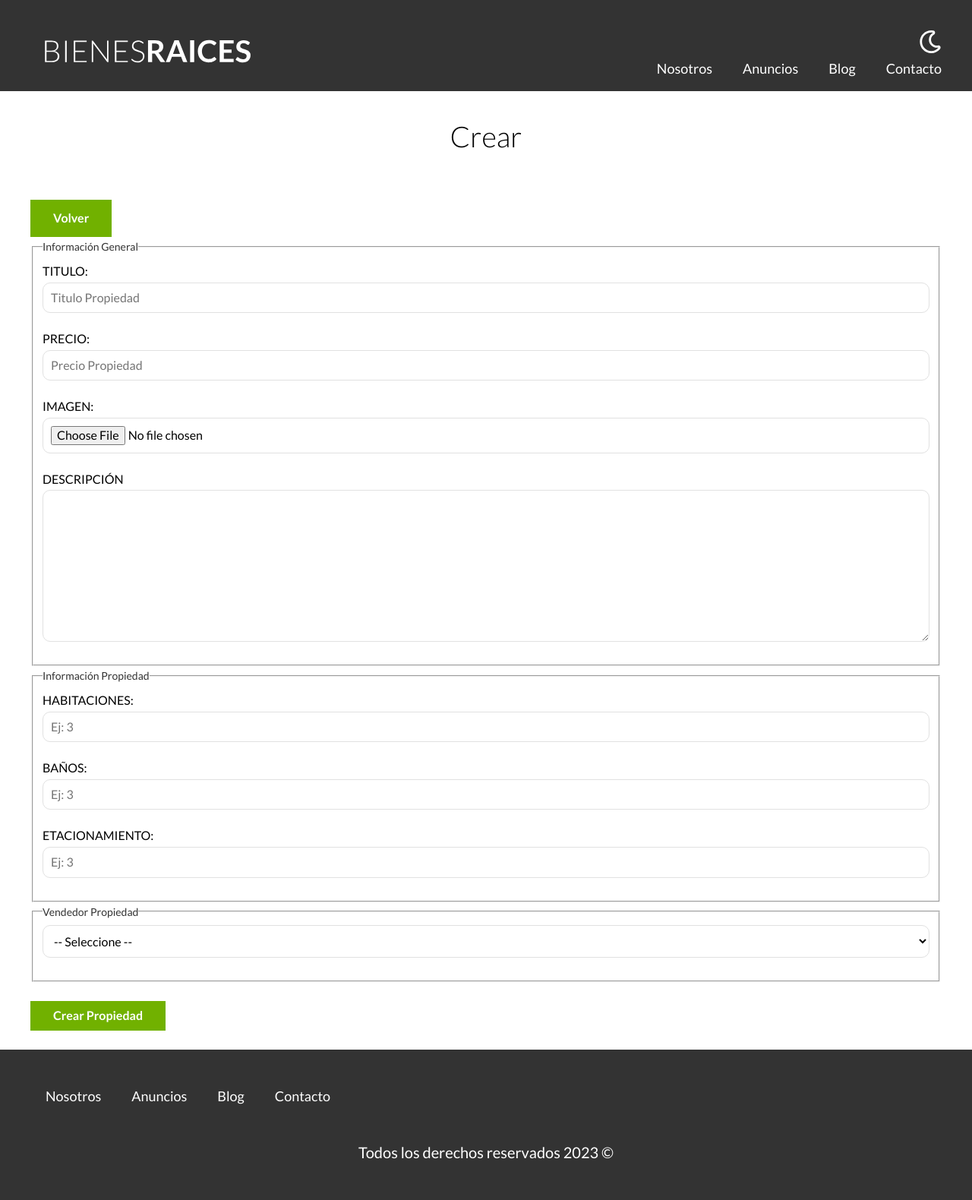
After one commit to nathandb7/bienesraices, a PHP site: page /admin/propiedades/crear.php in a window 1280 px wide. The commit adds this page. Shown: the whole page at 76% size. Run offline with PHP 8.4, Linux system fonts and the light colour scheme.

Commit message:
Integrando DB

```diff
--- /dev/null
+++ b/admin/propiedades/crear.php
@@ -0,0 +1,134 @@
+<?php
+// Base de datos
+    require '../../includes/config/database.php';
+    $db = conectarDB();
+
+    // Arreglo con mensajes de errores
+    $errores = [];
+
+
+    // Ejecutar el código después de que el usuario envia el formulario
+    if ($_SERVER['REQUEST_METHOD'] === 'POST') {
+
+        $titulo = $_POST['titulo'];
+        $precio = $_POST['precio'];
+        $descripcion = $_POST['descripcion'];
+        $habitaciones = $_POST['habitaciones'];
+        $wc = $_POST['wc'];
+        $estacionamiento = $_POST['estacionamiento'];
+        $vendedorId = $_POST['vendedor'];
+
+        if(!$titulo) {
+            $errores[] = "Debes añadir un titulo";
+        }
+
+        if(!$precio) {
+            $errores[] = "El precio es Obligatorio";
+        }
+
+        if( strlen( $descripcion < 50 )) {
+            $errores[] = "La descripción es obligatoria y debe tener al menos 50 caracteres";
+        }
+
+        if(!$habitaciones) {
+            $errores[] = "El número de habitaciones es Obligatorio";
+        }
+
+        if(!$wc) {
+            $errores[] = "El número de baños es Obligatorio";
+        }
+
+        if(!$estacionamiento) {
+            $errores[] = "El número de lugares de estacionamiento es Obligatorio";
+        }
+
+        if(!$vendedorId) {
+            $errores[] = "Elije un vendedor";
+        }
+
+
+        // Revisar que el array de errores no este vacio
+        if(empty($errores)) {
+            // Insertar en la base de datos
+            $query = " INSERT INTO propiedades (titulo, precio, descripcion, habitaciones, wc, estacionamiento, vendedorId) VALUES ( '$titulo',
+            '$precio', '$descripcion', '$habitaciones', '$estacionamiento', '$vendedorId') ";
+
+            // echo $query;
+
+            $resultado = mysqli_query($db, $query);
+
+            if ($resultado) {
+                echo "Insertado Correctament";
+            }
+        }
+
+
+}
+
+
+
+
+require '../../includes/funciones.php';
+incluirTemplate('header');
+?>
+
+<main class="contenedor seccion">
+    <h1>Crear</h1>
+
+    <a href="/admin/index.php" class="boton boton-verde">Volver</a>
+
+    <?php foreach($errores as $error): ?>
+        <div class="alerta error">
+            <?php echo $error; ?>
+        </div>
+    <?php endforeach ?>
+
+    <form class="formulario" method="POST" action="/admin/propiedades/crear.php">
+        <fieldset>
+            <legend>Información General</legend>
+
+            <label for="titulo">Titulo:</label>
+            <input type="text" id="titulo" name="titulo" placeholder="Titulo Propiedad">
+
+            <label for="precio">Precio:</label>
+            <input type="number" id="precio" name="precio" placeholder="Precio Propiedad">
+
+            <label for="imagen">Imagen:</label>
+            <input type="file" id="imagen" name="imagen" accept="image/jpeg, image/png">
+
+            <label for="descripcion">Descripción</label>
+            <textarea id="descripcion" name="descripcion"></textarea>
+        </fieldset>
+
+        <fieldset>
+            <legend>Información Propiedad</legend>
+
+            <label for="habitaciones">Habitaciones:</label>
+            <input type="number" id="habitaciones" name="habitaciones" placeholder="Ej: 3" min="1" max="9">
+
+            <label for="wc">Baños:</label>
+            <input type="number" id="wc" name="wc" placeholder="Ej: 3" min="1" max="9">
+
+            <label for="estacionamiento">Etacionamiento:</label>
+            <input type="number" id="estacionamiento" name="estacionamiento" placeholder="Ej: 3" min="1" max="9">
+
+        </fieldset>
+
+        <fieldset>
+            <legend>Vendedor Propiedad</legend>
+
+            <select name="vendedor">
+                <option value="">-- Seleccione --</option>
+                <option value="1">Nathan</option>
+                <option value="2">Emanuel</option>
+            </select>
+        </fieldset>
+
+        <input type="submit" value="Crear Propiedad" class="boton-verde">
+    </form>
+
+</main>
+
+<?php
+incluirTemplate('footer');
+?>
--- /dev/null
+++ b/includes/config/database.php
@@ -0,0 +1,11 @@
+<?php
+
+function conectarDB() : mysqli {
+    $db = mysqli_connect('localhost', 'root', 'root', 'bienesraices_crud');
+
+    if (!$db) {
+        echo "Error no se pudo conectar";
+        exit;
+    }
+    return $db;
+}
--- a/includes/templates/footer.php
+++ b/includes/templates/footer.php
@@ -11,7 +11,7 @@
         <p class="copyright">Todos los derechos reservados <?php echo date('Y'); ?> &copy;</p>
     </footer>
 
-    <script src="build/js/bundle.min.js"></script>
+    <script src="/build/js/bundle.min.js"></script>
 </body>
 
 </html>
--- a/includes/templates/header.php
+++ b/includes/templates/header.php
@@ -5,22 +5,22 @@
     <meta charset="UTF-8">
     <meta name="viewport" content="width=device-width, initial-scale=1.0">
     <title>Bienes Raices</title>
-    <link rel="stylesheet" href="/bienesraices/build/css/app.css">
+    <link rel="stylesheet" href="/build/css/app.css">
 </head>
 
 <body>
     <header class="header <?php echo $inicio ? 'inicio' : ''; ?>">
         <div class="contenedor contenido-header">
             <div class="barra">
-                <a href="/bienesraices/index.php">
-                    <img src="build/img/logo.svg" alt="logo">
+                <a href="/index.php">
+                    <img src="/build/img/logo.svg" alt="logo">
                 </a>
 
                 <div class="mobile-menu">
-                    <img src="build/img/barras.svg" alt="Menu responsive">
+                    <img src="/build/img/barras.svg" alt="Menu responsive">
                 </div>
                 <div class="derecha">
-                    <img class="dark-mode-boton" src="build/img/dark-mode.svg" alt="dark mode">
+                    <img class="dark-mode-boton" src="/build/img/dark-mode.svg" alt="dark mode">
                     <nav class="navegacion">
                         <a href="nosotros.php">Nosotros</a>
                         <a href="anuncios.php">Anuncios</a>
--- a/src/scss/app.scss
+++ b/src/scss/app.scss
@@ -19,3 +19,4 @@
 
 /** Paginas internas **/
 @import 'internas/nosotros';
+@import 'internas/admin';
--- a/src/scss/base/_mixins.scss
+++ b/src/scss/base/_mixins.scss
@@ -35,7 +35,7 @@
     text-decoration: none;
     padding: 1rem 3rem;
     text-align: center;
-    margin-top: $separacion / 2;
+    margin-top: calc($separacion / 2);
     display: $display;
     border: none;
 
--- a/src/scss/base/_variables.scss
+++ b/src/scss/base/_variables.scss
@@ -12,9 +12,11 @@ $desktop: 1024px;
 $negro: #000000;
 $amarillo: #E08709;;
 $verde: #71B100;
+$rojo: #db0707;
 $blanco: #FFFFFF;
 $gris: #e1e1e1;
 $grisOscuro: #333333;
+
 
 $separacion: 5rem;
 
--- /dev/null
+++ b/src/scss/internas/_admin.scss
@@ -0,0 +1,12 @@
+.alerta {
+    padding: .5rem;
+    text-align: center;
+    color: $blanco;
+    font-weight: $bold;
+    text-transform: uppercase;
+    margin: 1rem 0;
+
+    &.error {
+        background-color: $rojo;
+    }
+}
--- a/src/scss/layout/_footer.scss
+++ b/src/scss/layout/_footer.scss
@@ -1,11 +1,11 @@
 .footer {
     background-color: $grisOscuro;
-    padding: $separacion / 2 0;
+    padding: calc($separacion / 2) 0;
     text-align: center;
     margin-bottom: 0;
 
     .contenido-footer {
-        padding: $separacion / 2;
+        padding: calc($separacion / 2);
     }
     .navegacion {
         visibility: visible;
```
Also changed, not shown: admin/index.php (added, +16 -0 lines), admin/propiedades/actualizar.php (added, +14 -0 lines), admin/propiedades/borrar.php (added, +14 -0 lines), build/css/app.css, includes/templates/config/database.php (deleted), 1 other file.
